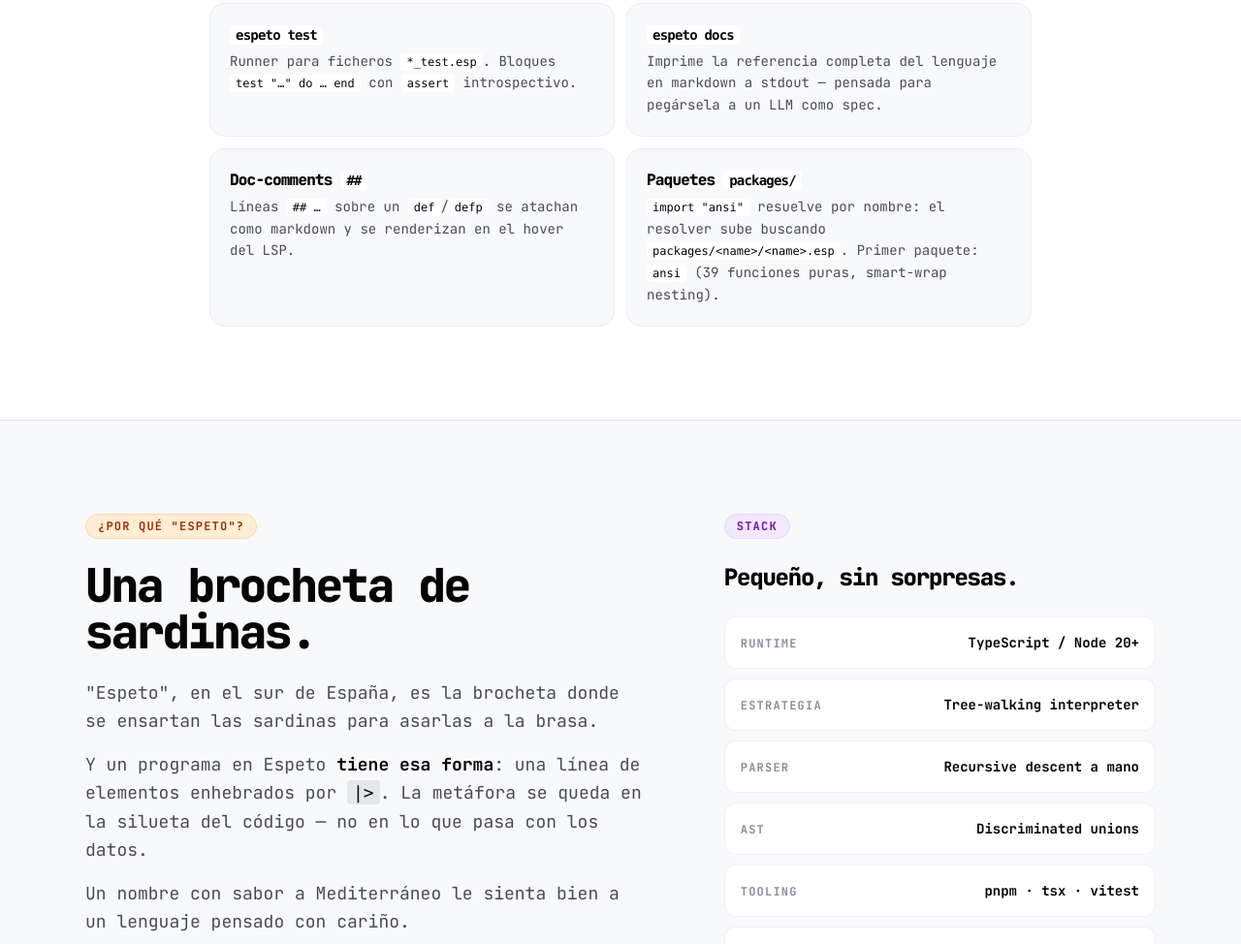
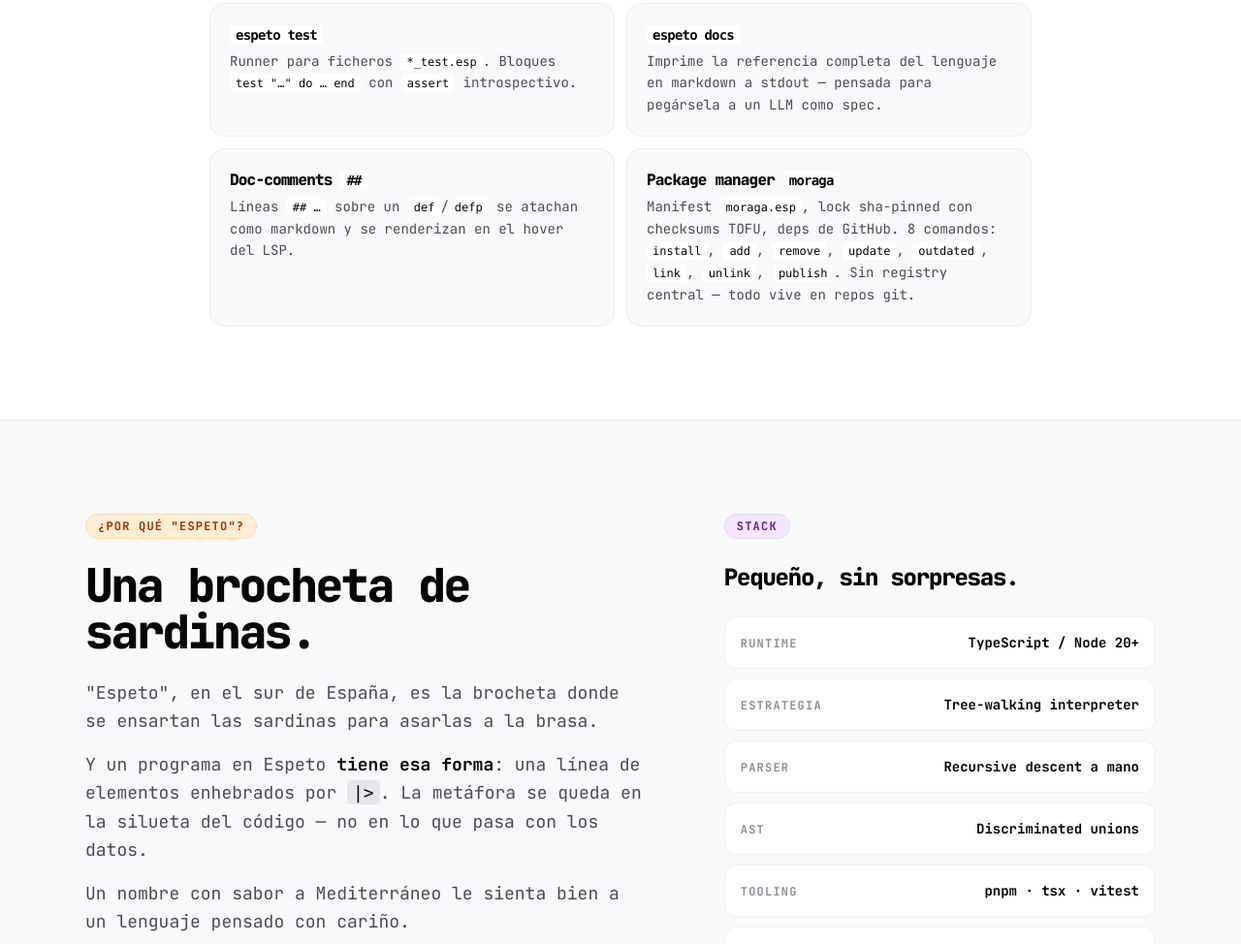
Before and after one commit to FrancisVega/espeto, a website: page web/index.html in a window 1280 px wide. Shown: the part 8244-9218 px from the top of the page at 97% size. Drawn offline with nearby package versions, Linux system fonts and the light colour scheme.

Commit message:
docs(web): refresh package manager landing card
The features grid still showed the legacy in-repo packages/<name>/
resolver as the entire package story. Replaces it with the moraga
manager card: manifest, lock + TOFU, the 8 CLI commands, git-based
no-registry posture.

```diff
--- a/web/index.html
+++ b/web/index.html
@@ -985,8 +985,8 @@ data |> map(.email) |> print</code></pre>
           <p class="text-text-secondary text-sm leading-relaxed">Líneas <code class="bg-white text-text-primary px-1.5 py-0.5 rounded text-xs">## …</code> sobre un <code class="bg-white text-text-primary px-1.5 py-0.5 rounded text-xs">def</code>/<code class="bg-white text-text-primary px-1.5 py-0.5 rounded text-xs">defp</code> se atachan como markdown y se renderizan en el hover del LSP.</p>
         </div>
         <div class="p-5 bg-surface rounded-2xl border border-border/50">
-          <h4 class="text-base mb-1">Paquetes <code class="bg-white text-text-primary px-1.5 py-0.5 rounded text-sm">packages/</code></h4>
-          <p class="text-text-secondary text-sm leading-relaxed"><code class="bg-white text-text-primary px-1.5 py-0.5 rounded text-xs">import "ansi"</code> resuelve por nombre: el resolver sube buscando <code class="bg-white text-text-primary px-1.5 py-0.5 rounded text-xs">packages/&lt;name&gt;/&lt;name&gt;.esp</code>. Primer paquete: <code class="bg-white text-text-primary px-1.5 py-0.5 rounded text-xs">ansi</code> (39 funciones puras, smart-wrap nesting).</p>
+          <h4 class="text-base mb-1">Package manager <code class="bg-white text-text-primary px-1.5 py-0.5 rounded text-sm">moraga</code></h4>
+          <p class="text-text-secondary text-sm leading-relaxed">Manifest <code class="bg-white text-text-primary px-1.5 py-0.5 rounded text-xs">moraga.esp</code>, lock sha-pinned con checksums TOFU, deps de GitHub. 8 comandos: <code class="bg-white text-text-primary px-1.5 py-0.5 rounded text-xs">install</code>, <code class="bg-white text-text-primary px-1.5 py-0.5 rounded text-xs">add</code>, <code class="bg-white text-text-primary px-1.5 py-0.5 rounded text-xs">remove</code>, <code class="bg-white text-text-primary px-1.5 py-0.5 rounded text-xs">update</code>, <code class="bg-white text-text-primary px-1.5 py-0.5 rounded text-xs">outdated</code>, <code class="bg-white text-text-primary px-1.5 py-0.5 rounded text-xs">link</code>, <code class="bg-white text-text-primary px-1.5 py-0.5 rounded text-xs">unlink</code>, <code class="bg-white text-text-primary px-1.5 py-0.5 rounded text-xs">publish</code>. Sin registry central — todo vive en repos git.</p>
         </div>
       </div>
     </div>
```
